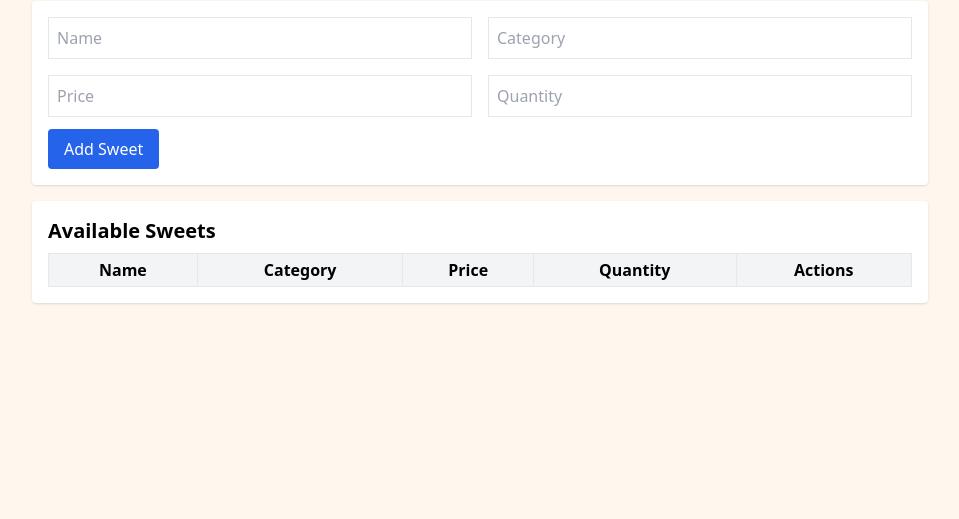
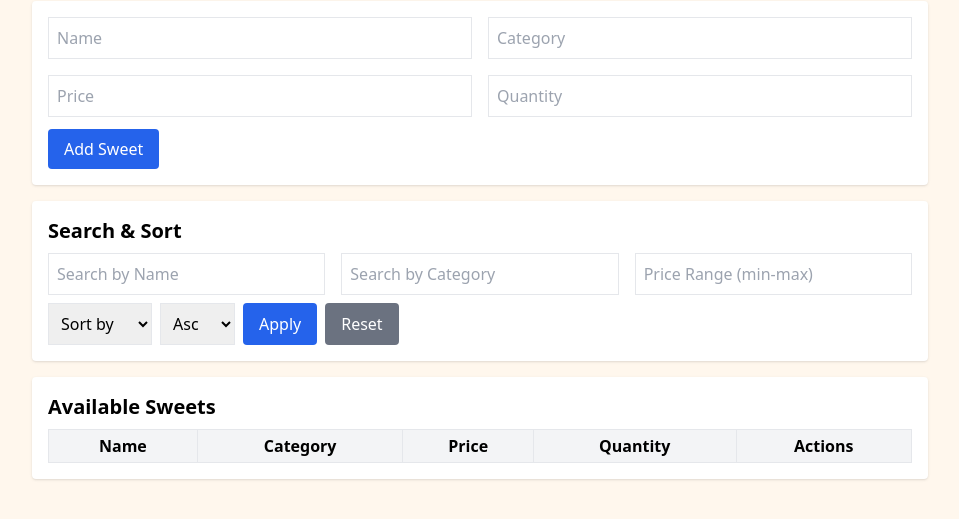
Before and after one commit to TANVEER2935/Sweet-Shop-Mangment-System, a website: page public/index.html in a window 1280 px wide. Shown: the part 83-602 px from the top of the page, without its empty margins (160-1119 px from the left). Drawn offline with nearby package versions, Linux system fonts and the light colour scheme; no server answers.

Commit message:
Implement sorting and searching feture in web page

```diff
--- a/public/index.html
+++ b/public/index.html
@@ -21,6 +21,30 @@
       <button onclick="addSweet()" class="mt-3 bg-blue-600 text-white px-4 py-2 rounded">Add Sweet</button>
     </div>
 
+    <!-- Search & Sort -->
+<div class="bg-white p-4 rounded shadow mb-4">
+  <h2 class="text-xl font-semibold mb-2">Search & Sort</h2>
+  <div class="grid grid-cols-3 gap-4 mb-2">
+    <input id="searchName" placeholder="Search by Name" class="border p-2" />
+    <input id="searchCategory" placeholder="Search by Category" class="border p-2" />
+    <input id="priceRange" placeholder="Price Range (min-max)" class="border p-2" />
+  </div>
+  <div class="flex space-x-2">
+    <select id="sortField" class="border p-2">
+      <option value="">Sort by</option>
+      <option value="price">Price</option>
+      <option value="quantity">Quantity</option>
+    </select>
+    <select id="sortOrder" class="border p-2">
+      <option value="asc">Asc</option>
+      <option value="desc">Desc</option>
+    </select>
+    <button onclick="applyFilter()" class="bg-blue-600 text-white px-4 py-2 rounded">Apply</button>
+    <button onclick="getSweets()" class="bg-gray-500 text-white px-4 py-2 rounded">Reset</button>
+  </div>
+</div>
+
+
     <!-- Sweet List Table -->
     <div class="bg-white p-4 rounded shadow">
       <h2 class="text-xl font-semibold mb-2">Available Sweets</h2>
```
